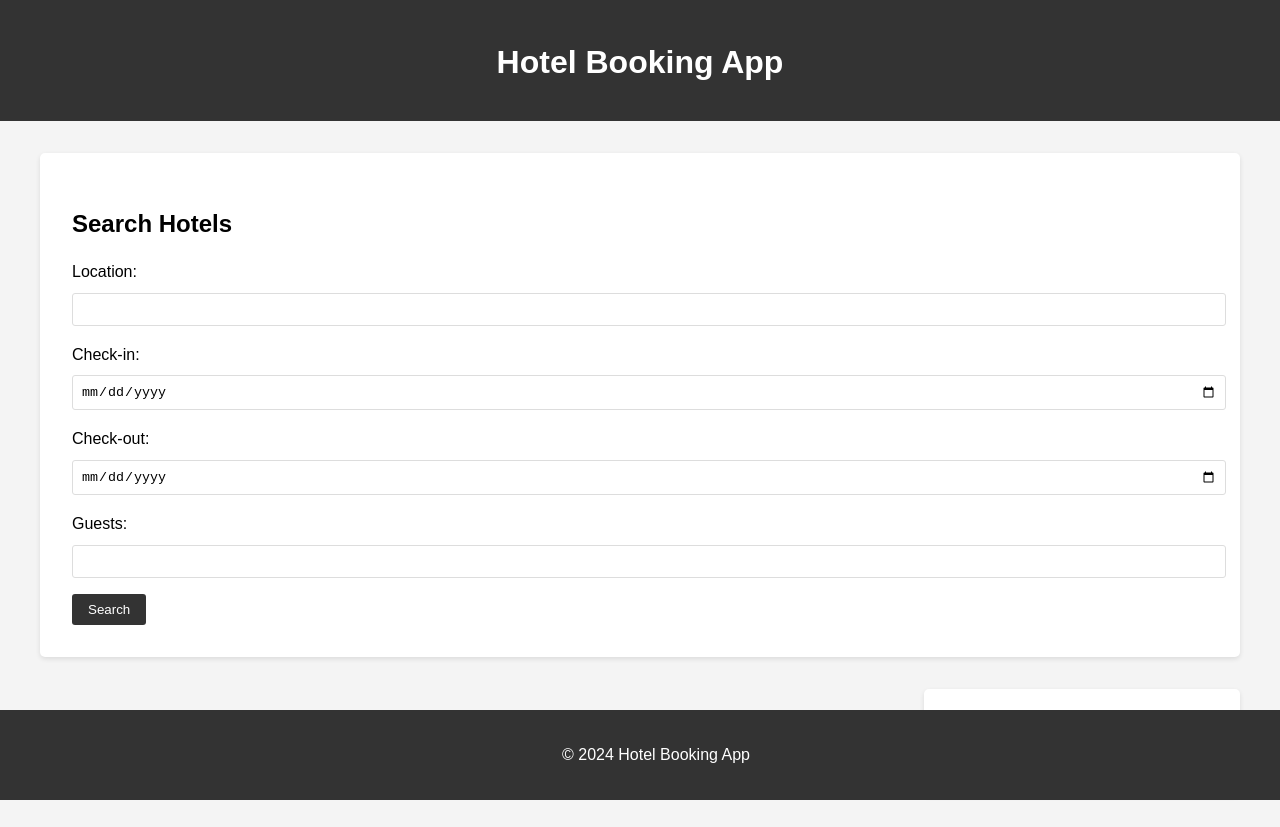
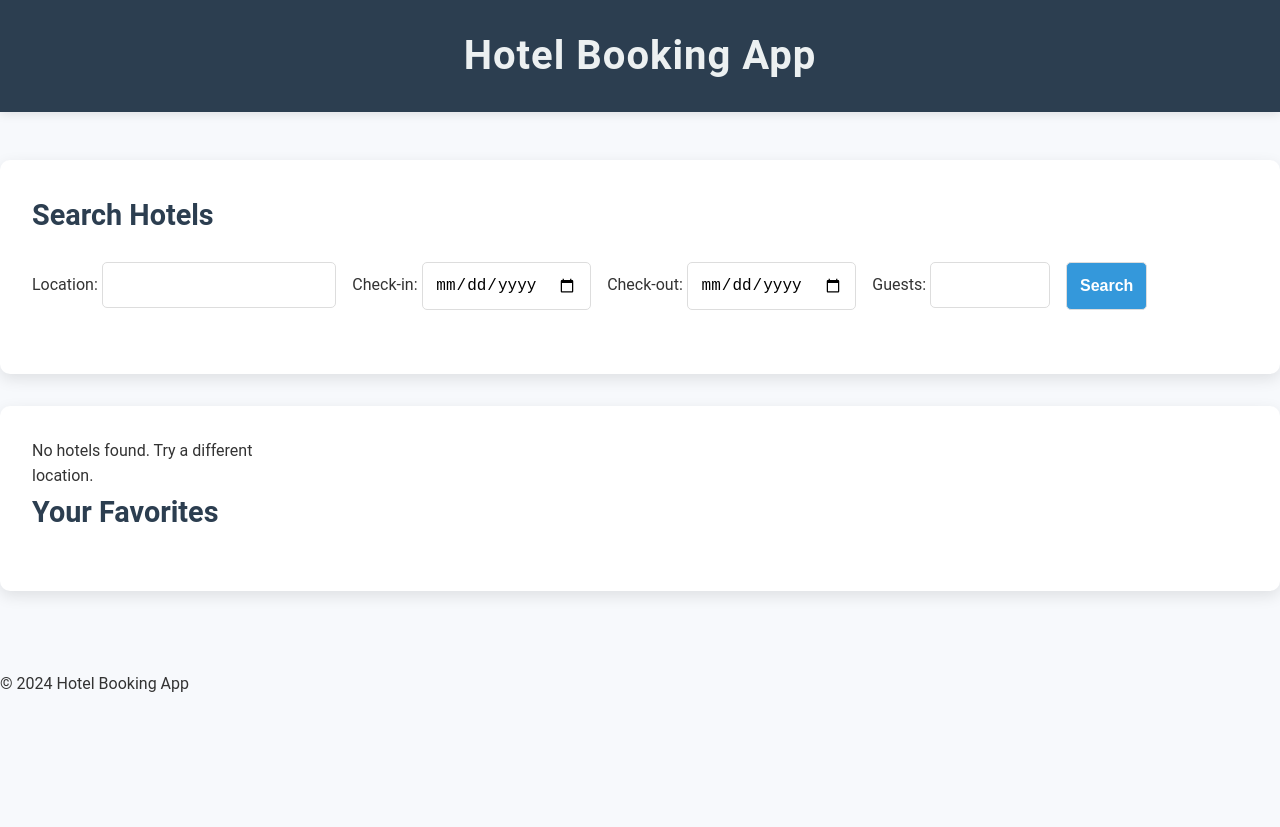
Before and after one commit to Majak24/PHASE1-PROJECT, a plain HTML site: page index.html in a window 1280 px wide. After the commit the page ends 800 px from the top, so only its background shows below. Drawn offline with Linux system fonts and the light colour scheme; no server answers.

Commit message:
modified

```diff
--- a/style.css
+++ b/style.css
@@ -1,84 +1,129 @@
-body {
-    font-family: Arial, sans-serif;
-    line-height: 1.6;
+/* styles.css */
+
+/* Global Styles */
+* {
+    box-sizing: border-box;
     margin: 0;
     padding: 0;
-    background-color: #f4f4f4;
 }
 
-header {
-    background-color: #333;
-    color: #fff;
-    text-align: center;
-    padding: 1rem;
+body {
+    font-family: 'Roboto', Arial, sans-serif;
+    line-height: 1.6;
+    color: #333;
+    background-color: #f7f9fc;
 }
 
-main {
-    padding: 2rem;
+.container {
     max-width: 1200px;
     margin: 0 auto;
+    padding: 0 20px;
 }
 
-h1, h2 {
-    margin-bottom: 1rem;
+/* Header Styles */
+header {
+    background-color: #2c3e50;
+    color: #ecf0f1;
+    padding: 1.5rem 0;
+    text-align: center;
+    box-shadow: 0 2px 10px rgba(0,0,0,0.1);
 }
 
-#search-section {
+header h1 {
+    margin-bottom: 0;
+    font-size: 2.5rem;
+    font-weight: 700;
+    letter-spacing: 1px;
+}
+
+/* Main Content Styles */
+main {
+    padding: 3rem 0;
+}
+
+section {
     background-color: #fff;
+    border-radius: 10px;
     padding: 2rem;
-    border-radius: 5px;
-    box-shadow: 0 2px 5px rgba(0, 0, 0, 0.1);
+    margin-bottom: 2rem;
+    box-shadow: 0 5px 15px rgba(0,0,0,0.1);
+    transition: transform 0.3s ease;
+}
+
+section:hover {
+    transform: translateY(-5px);
+}
+
+h2 {
+    color: #2c3e50;
+    margin-bottom: 1.5rem;
+    font-size: 1.8rem;
+    font-weight: 600;
+}
+
+/* Search Form Styles */
+#search-form {
+    display: flex;
+    flex-wrap: wrap;
+    gap: 1rem;
     margin-bottom: 2rem;
 }
 
-.form-group {
-    margin-bottom: 1rem;
+#search-form input,
+#search-form button {
+    padding: 0.8rem;
+    border: 1px solid #ddd;
+    border-radius: 5px;
+    font-size: 1rem;
+    transition: all 0.3s ease;
 }
 
-label {
-    display: block;
-    margin-bottom: 0.5rem;
+#search-form input:focus,
+#search-form button:focus {
+    outline: none;
+    box-shadow: 0 0 0 2px rgba(44, 62, 80, 0.2);
 }
 
-input[type="text"],
-input[type="date"],
-input[type="number"] {
-    width: 100%;
-    padding: 0.5rem;
-    border: 1px solid #ddd;
-    border-radius: 3px;
+#search-form input[type="text"],
+#search-form input[type="date"] {
+    flex-grow: 1;
 }
 
-button {
-    background-color: #333;
-    color: #fff;
-    padding: 0.5rem 1rem;
-    border: none;
-    border-radius: 3px;
-    cursor: pointer;
+#search-form input[type="number"] {
+    width: 120px;
 }
 
-button:hover {
-    background-color: #555;
+#search-form button {
+    background-color: #3498db;
+    color: #fff;
+    cursor: pointer;
+    font-weight: 600;
+    transition: background-color 0.3s ease;
 }
 
-#results-section {
-    display: flex;
-    gap: 2rem;
+#search-form button:hover {
+    background-color: #2980b9;
 }
 
+/* Hotel List Styles */
 #hotels-container {
-    flex: 3;
     display: grid;
-    grid-template-columns: repeat(auto-fill, minmax(300px, 1fr));
+    grid-template-columns: repeat(auto-fill, minmax(280px, 1fr));
     gap: 2rem;
 }
 
 .hotel-card {
     background-color: #fff;
-    border-radius: 5px;
-    box-shadow: 0 2px 5px rgba(0, 0, 0, 0.1);
+    border: none;
+    border-radius: 10px;
     overflow: hidden;
+    transition: transform 0.3s ease, box-shadow 0.3s ease;
+    box-shadow: 0 5px 15px rgba(0,0,0,0.1);
+}
+
+.hotel-card:hover {
+    transform: translateY(-10px);
+    box-shadow: 0 15px 30px rgba(0,0,0,0.2);
 }
 
 .hotel-card img {
@@ -88,49 +133,108 @@ button:hover {
 }
 
 .hotel-card-content {
-    padding: 1rem;
+    padding: 1.5rem;
 }
 
 .hotel-card h3 {
-    margin-top: 0;
+    color: #2c3e50;
+    margin-bottom: 0.8rem;
+    font-size: 1.4rem;
+    font-weight: 600;
+}
+
+.hotel-card p {
+    margin-bottom: 0.8rem;
+    color: #7f8c8d;
 }
 
 .card-buttons {
     display: flex;
-    justify-content: space-between;
+    gap: 1rem;
     margin-top: 1rem;
 }
 
-#favorites-sidebar {
+.favorite-btn, .book-now-btn {
     flex: 1;
-    background-color: #fff;
-    padding: 1rem;
+    padding: 0.8rem 1rem;
     border-radius: 5px;
-    box-shadow: 0 2px 5px rgba(0, 0, 0, 0.1);
+    cursor: pointer;
+    transition: background-color 0.3s ease;
+    font-weight: 600;
+    border: none;
+    text-align: center;
 }
 
+.favorite-btn {
+    background-color: #e74c3c;
+    color: #fff;
+}
+
+.favorite-btn:hover {
+    background-color: #c0392b;
+}
+
+.favorite-btn.active {
+    background-color: #2ecc71;
+}
+
+.favorite-btn.active:hover {
+    background-color: #27ae60;
+}
+
+.book-now-btn {
+    background-color: #3498db;
+    color: #fff;
+}
+
+.book-now-btn:hover {
+    background-color: #2980b9;
+}
+
+/* Favorites Styles */
 #favorites-list {
     list-style-type: none;
     padding: 0;
 }
 
 #favorites-list li {
-    margin-bottom: 0.5rem;
+    background-color: #ecf0f1;
+    padding: 1rem;
+    margin-bottom: 1rem;
+    border-radius: 5px;
+    display: flex;
+    justify-content: space-between;
+    align-items: center;
+    transition: background-color 0.3s ease;
 }
 
-footer {
-    background-color: #333;
-    color: #fff;
-    text-align: center;
-    padding: 1rem;
-    position: fixed;
-    bottom: 0;
-    width: 100%;
+#favorites-list li:hover {
+    background-color: #e0e6e9;
 }
 
+.delete-favorite {
+    background-color: #e74c3c;
+    color: #fff;
+    border: none;
+    padding: 0.5rem 1rem;
+    border-radius: 3px;
+    cursor: pointer;
+    transition: background-color 0.3s ease;
+}
+
+.delete-favorite:hover {
+    background-color: #c0392b;
+}
+
+/* Responsive Design */
 @media (max-width: 768px) {
-    #results-section {
+    #search-form {
         flex-direction: column;
+    }
+
+    #search-form input,
+    #search-form button {
+        width: 100%;
     }
 
     #hotels-container {
```
